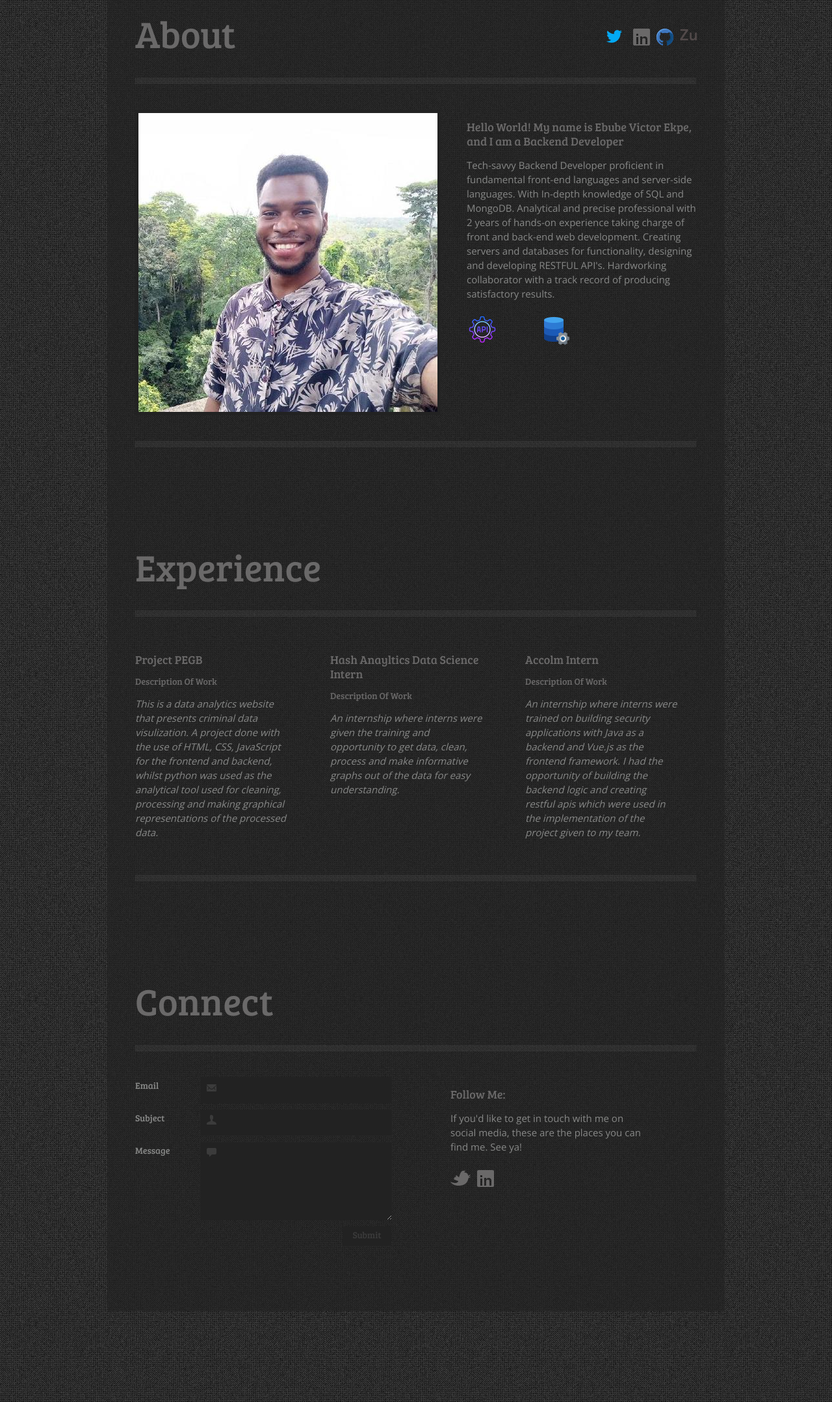
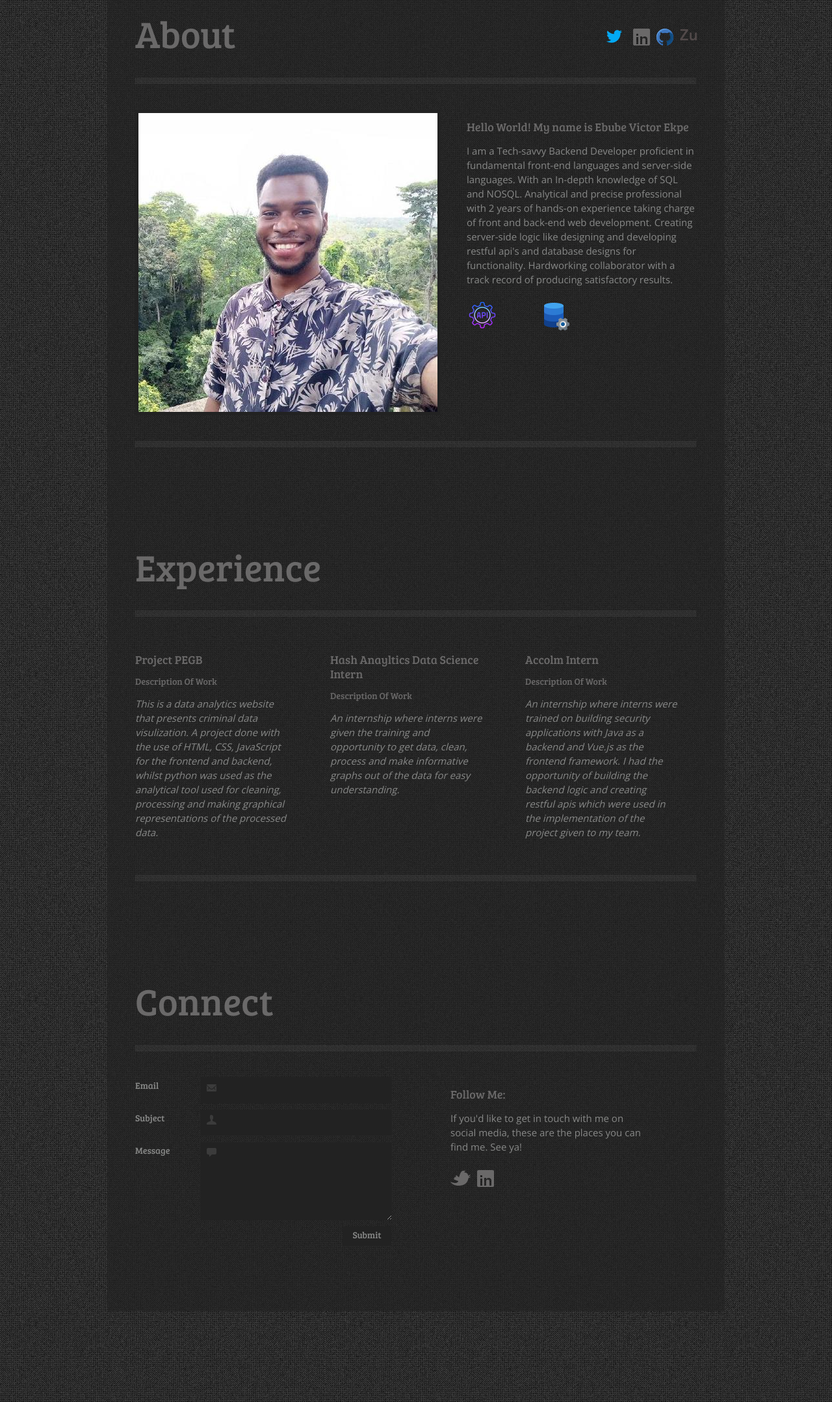
Before and after one commit to iamebube-ekpe/zuri-2nd-task, a Flask app: page / in a window 1280 px wide. Shown: the part 133-2291 px from the top of the page at 65% size. Run offline with Flask 2, Linux system fonts and the light colour scheme.

Commit message:
2nd Zuri Task: Resume

```diff
--- a/app.py
+++ b/app.py
@@ -43,4 +43,4 @@
 
 
 if __name__ == '__main__':
-    app.run(debug=False)
+    app.run()
--- a/static/css/styles.css
+++ b/static/css/styles.css
@@ -273,8 +273,12 @@
     padding: 0px 0px 5px 0px;
     margin: 10px 16px 0px 0px;
     background: #222222;
-    color: #3b3b3b;
+    color: #878887;
     font: 400 14px/16px 'Bree Serif', Georgia, serif;
+}
+
+#connect #form input.submit:hover {
+    background-color: #b1aeae;
 }
 
 #connect #social-footer {
--- a/templates/index.html
+++ b/templates/index.html
@@ -43,9 +43,9 @@
             <div class="top-divider"></div>
             <div class="content">
                 <img src="../static/images/evel-image.jpeg" />
-                <h2>Hello World! My name is Ebube Victor Ekpe, and I am a Backend Developer</h2>
-                <p>Tech-savvy Backend Developer proficient in fundamental front-end languages and server-side languages. With In-depth knowledge of SQL and MongoDB. Analytical and precise professional with 2 years of hands-on experience taking charge of
-                    front and back-end web development. Creating servers and databases for functionality, designing and developing RESTFUL API's. Hardworking collaborator with a track record of producing satisfactory results.</p>
+                <h2>Hello World! My name is Ebube Victor Ekpe</h2>
+                <p>I am a Tech-savvy Backend Developer proficient in fundamental front-end languages and server-side languages. With an In-depth knowledge of SQL and NOSQL. Analytical and precise professional with 2 years of hands-on experience taking charge
+                    of front and back-end web development. Creating server-side logic like designing and developing restful api's and database designs for functionality. Hardworking collaborator with a track record of producing satisfactory results.</p>
                 <ul id="service-icons">
                     <li class="services-rest">RESTAPI</li>
                     <li class="services-nosql">NOSQL</li>
@@ -101,7 +101,7 @@
                         <input type="text" name="subject" class="subject" required id="subject" autocomplete="off" />
                         <span>Message</span>
                         <textarea class="message" name="message" required id="message"></textarea>
-                        <input type="submit" name="submite" value="Submit" class="submit">
+                        <input type="submit" name="submit" value="Submit" class="submit">
                     </form>
                 </div>
                 <div id="social-footer">
```
